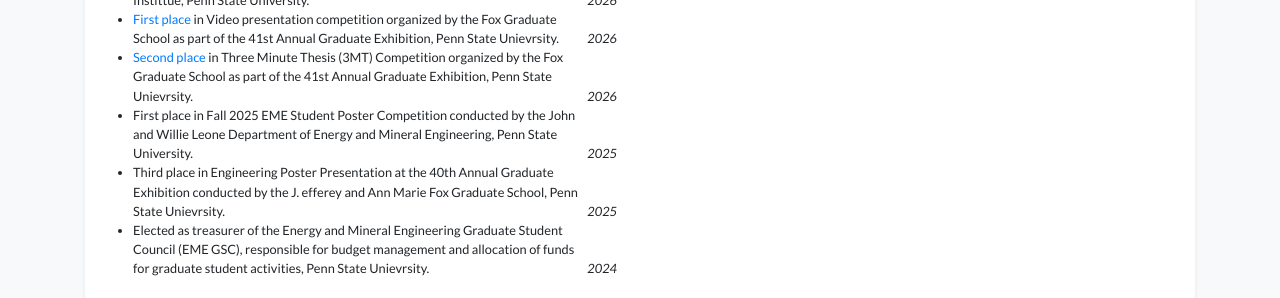
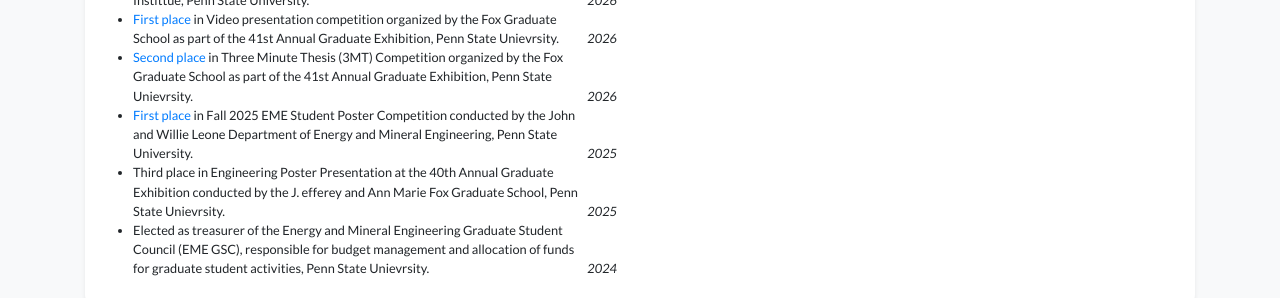
Before and after one commit to ShakshiSekar/ShakshiSekar.github.io, a Jekyll site: the page built from index.html, in a window 1280 px wide and 900 px high, scrolled down 774 px. Shown: the part 153-451 px from the top of the window. Built offline with Jekyll 4.4.1, drawn with Linux system fonts in a browser that asks for light colours; nearby versions of some CDN libraries; a style sheet for code colours, icons or effects is not loaded; part of the change alters nothing that is shown.

```diff
--- a/_data/profile.yml
+++ b/_data/profile.yml
@@ -70,7 +70,7 @@ awards:
   date: 2026
 - name: <a href="https://gradschool.psu.edu/engagement/three-minute-thesis#3MT-Results-416106" target="_blank">Second place</a> in Three Minute Thesis (3MT) Competition organized by the Fox Graduate School as part of the 41st Annual Graduate Exhibition, Penn State Unievrsity.
   date: 2026
-- name: First place in Fall 2025 EME Student Poster Competition conducted by the John and Willie Leone Department of Energy and Mineral Engineering, Penn State University.
+- name: <a href="https://lnkd.in/p/e-wcKGbh" target="_blank">First place</a> in Fall 2025 EME Student Poster Competition conducted by the John and Willie Leone Department of Energy and Mineral Engineering, Penn State University.
   date: 2025
 - name: Third place in Engineering Poster Presentation at the 40th Annual Graduate Exhibition conducted by the J. efferey and Ann Marie Fox Graduate School, Penn State Unievrsity.
   date: 2025
```
